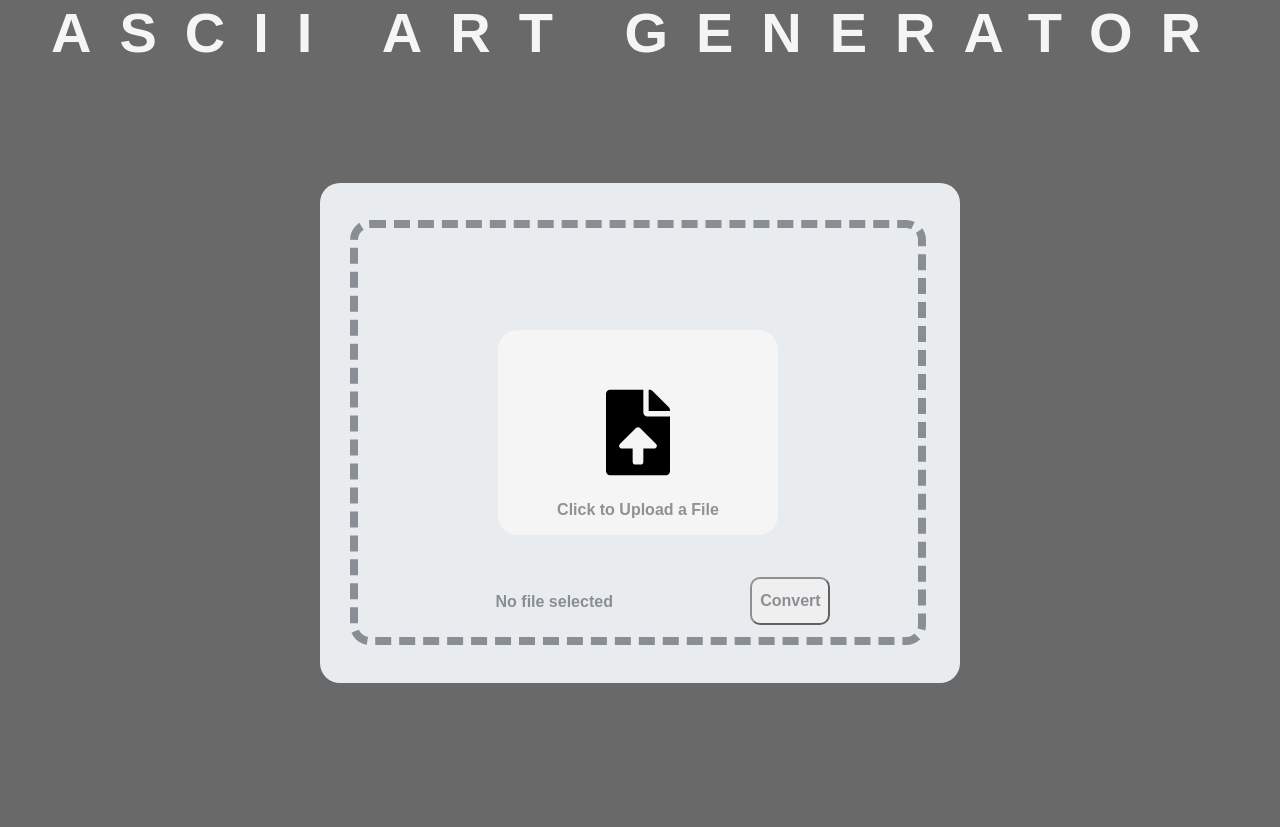
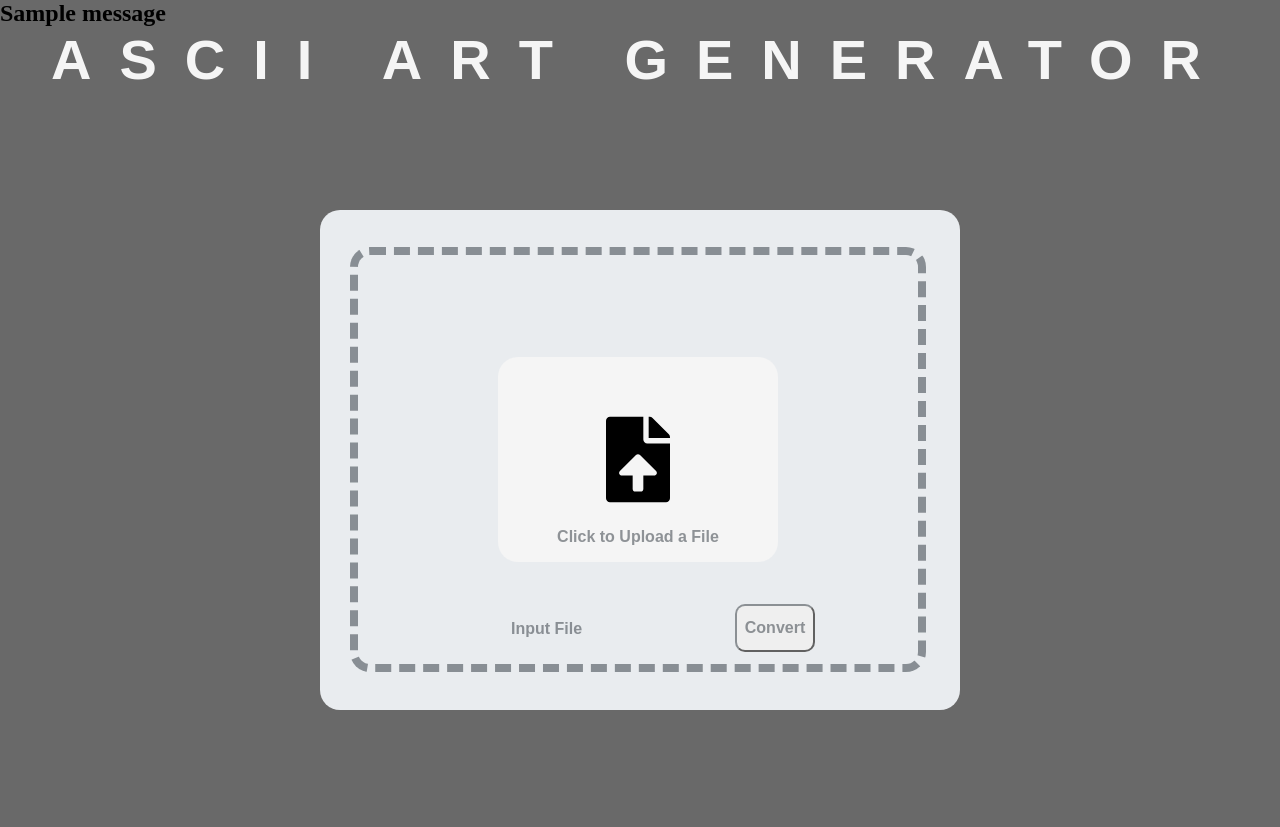
Before and after one commit to zero-to-mastery/ascii-art, a Flask app: page / in a window 1280 px wide. Before the commit the page ends 683 px from the top, so only its background shows below. Run offline with Flask 2, Linux system fonts and the light colour scheme; one stand-in notice (Sample message) is shown.

Commit message:
-removed error_page.html -Added the URL for and assigned it to the page function -added Jinja template to the header of img-upload.html -removed default html function

```diff
--- a/web version/Templates/img-upload.html
+++ b/web version/Templates/img-upload.html
@@ -6,6 +6,13 @@
     <meta name="viewport" content="width=device-width, initial-scale=1.0">
     <title>image to ascii converter</title>
     <link rel="stylesheet" href="{{ url_for('static', filename='style.css') }}">
+    {% with messages = get_flashed_messages() %}
+	  {% if messages %}
+	    {% for message in messages %}
+            <h2><strong>{{message}}</strong></h2>
+		{% endfor %}
+	  {% endif %}
+	{% endwith %}
 </head>
 
 <body>
@@ -22,7 +29,7 @@
                         </label>
                     </div>
                     <div class="file-functions">
-                        <p class="file-name">No file selected</p>
+                        <p class="file-name">Input File</p>
                         <button type="submit">Convert</button>
                     </div>
                 </form>
--- a/web version/app.py
+++ b/web version/app.py
@@ -36,11 +36,6 @@ def allowed_image_size(filesize):
     return True
 
 
-@app.route('/<string:page_name>')
-def html_page(page_name):
-    return render_template(page_name)
-
-
 @app.route('/', methods=['GET', 'POST'])
 def img_upload():
     if request.method == "POST":
@@ -48,13 +43,13 @@ def img_upload():
             if "filesize" in request.cookies:
                 if not allowed_image_size(request.cookies["filesize"]):
                     flash("filesize exceeded max limit")
-                    return redirect('error-page.html')
+                    return redirect(url_for('error_message'))
 
                 image = request.files["image"]
 
                 if image.filename == "":
                     flash("no filename")
-                    return redirect('error-page.html')
+                    return redirect(url_for('error_message'))
 
                 if allowed_image(image.filename):
                     filename = secure_filename(image.filename)
@@ -76,7 +71,7 @@ def img_upload():
                 else:
 
                     flash("only \".png\" or \".jpg\" files are accepted")
-                    return redirect('error-page.html')
+                    return redirect(url_for('error_message'))
 
 
             return redirect(request.url)
@@ -84,8 +79,7 @@ def img_upload():
 
 @app.route('/error_message')
 def error_message():
-    return render_template('error-page.html',
-                           title=Oops)
+    return render_template('img-upload.html')
 
 
 def clean_up(file):
```
Also changed, not shown: web version/Templates/error-page.html (deleted, +0 -18 lines).
